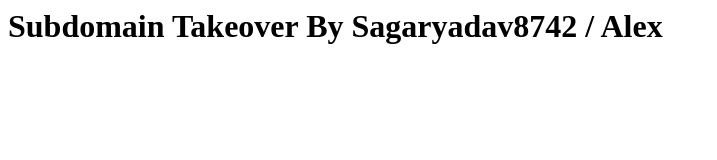
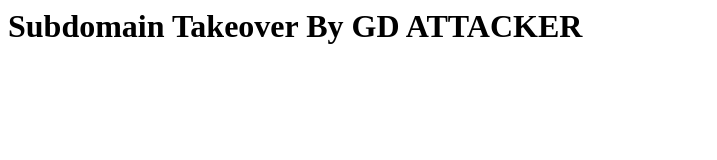
Before and after one commit to ssvevo/github-takeovers, a plain HTML site: page index.html in a window 1280 px wide. Shown: the whole page, without its empty margins (0-717 px from the left). Drawn offline with Linux system fonts and the light colour scheme.

Commit message:
Update index.html

```diff
--- a/index.html
+++ b/index.html
@@ -1 +1 @@
-<h1>Subdomain Takeover By Sagaryadav8742 / Alex </h1>
+<h1>Subdomain Takeover By GD ATTACKER </h1>
```
